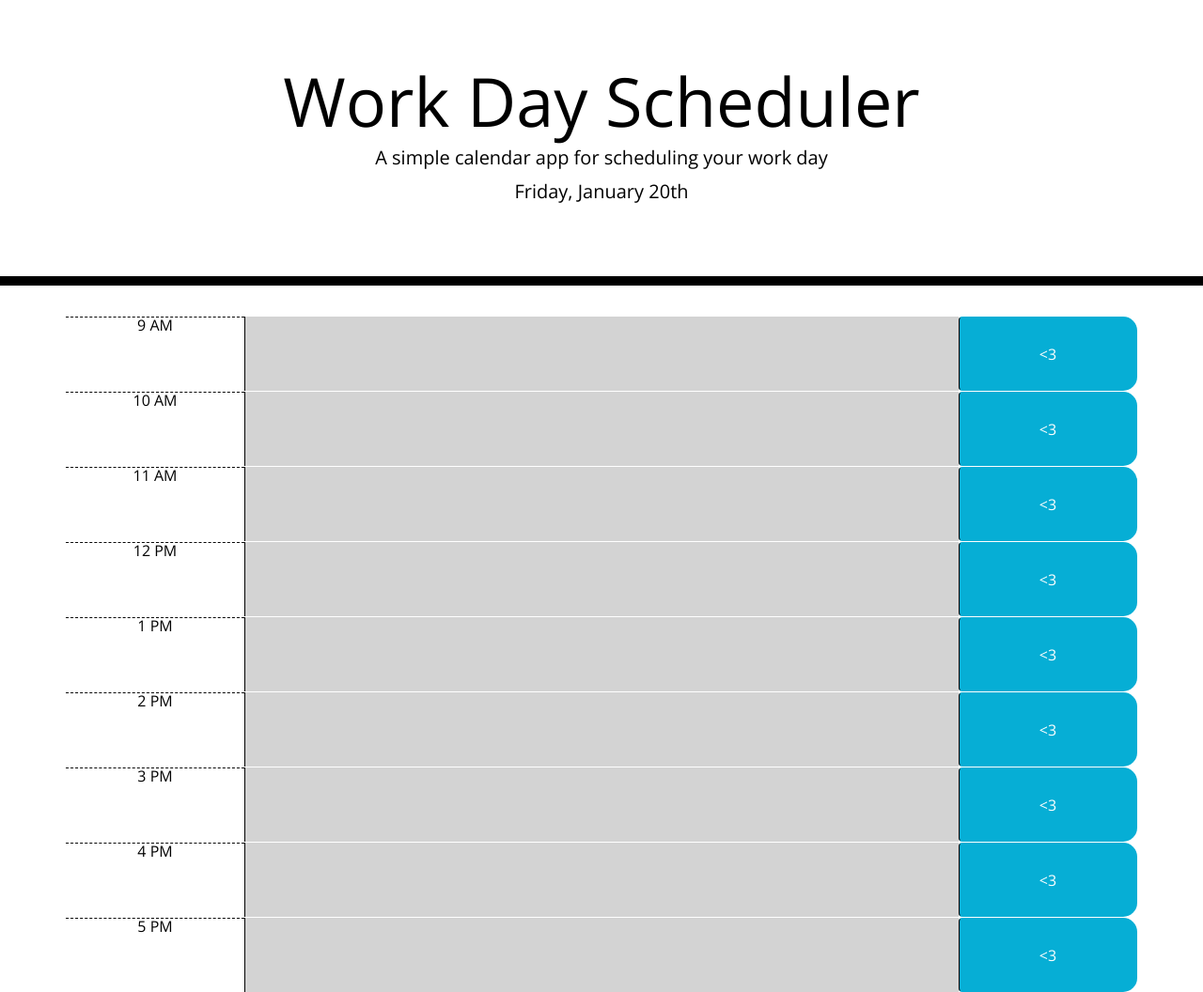
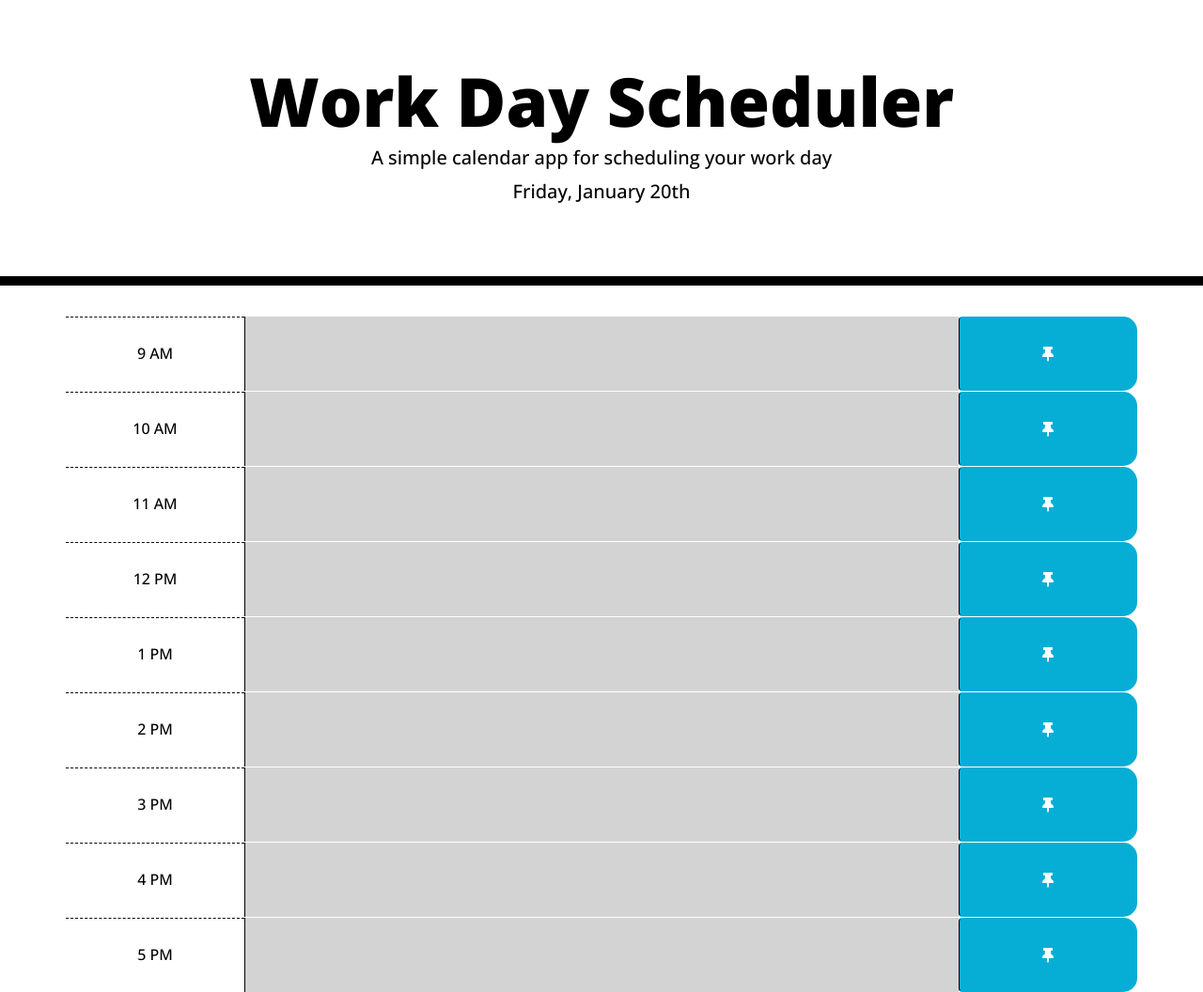
Before and after one commit to mchinojo/7Work-Day-Scheduler, a plain HTML site: page index.html in a window 1280 px wide. Shown: the whole page at 94% size. Drawn offline with nearby package versions, Linux system fonts and the light colour scheme.

Commit message:
added comments to my js file.

```diff
--- a/assets/script.js
+++ b/assets/script.js
@@ -1,3 +1,4 @@
+// Some variables to access to HTML elements.
 let $currentDay = $("#currentDay");
 let $containerDiv = $(".container");
 let today = moment();
@@ -5,72 +6,75 @@ let today = moment();
 // Display the current day.
 $currentDay.text(today.format("dddd, MMMM Do"));
 
-
+// A function to render the calendar.
 function renderScheduler() {
 
+    // Create a Time Block div, becausee the CSS file gave me a hint.
     let $timeBlockDiv = $("<div>");
     $timeBlockDiv.addClass("row time-block");
     $containerDiv.append($timeBlockDiv);
 
+    // Create an Hour div to display the hours on the schedule.
     let $hourDiv = $("<div>");
     $hourDiv.addClass("col-2 hour");
     $timeBlockDiv.append($hourDiv);
 
+    // Add 1 hour so we can display a schedule on blocks of 1 hour.
     let workingHours = WorkStart.add(1, 'h');
+
+    // Use the format that appears on the demo.
     $hourDiv.text(workingHours.format("h A"));
 
+    // Create a textarea element that allows to write events.
     let $textArea = $("<textarea>");
     $textArea.addClass("col-8");
-    // $textArea.attr("data-text", index);
     $timeBlockDiv.append($textArea);
 
+    // Create a button element that will allows to save events.
     let $saveButton = $("<button>");
     $saveButton.addClass("col-2 btn saveBtn");
-    $saveButton.text("<3");
-    // $saveButton.attr("data-button", index);
     $timeBlockDiv.append($saveButton);
 
-    paintBlocks($hourDiv, $textArea);
+    // Create an icon element, becausee the CSS and index files gave me a hint.
+    let $saveIcon = $("<i>");
+    $saveIcon.addClass("fas fa-thumbtack");
+    $saveButton.append($saveIcon);
 
+    // Call the function that will paint my blocks according to the current time.
+    paintBlocks(workingHours, $textArea);
 
-    let renderedHour = moment($hourDiv.text(), "h A").hour();
-    $textArea.val(localStorage.getItem(renderedHour));
+    // Converting the hour string into an hour number, so I can save it as a value on my local storage.
+    let hourNumber = workingHours.hour();
 
+    $textArea.val(localStorage.getItem(hourNumber));
 
+    // A function for my save buttons.
     $($saveButton).on('click', function () {
 
-        localStorage.setItem(renderedHour, $textArea.val());
+        localStorage.setItem(hourNumber, $textArea.val());
     })
 }
 
-function paintBlocks(hour, meeting) {
+// A function for painting my blocks.
+function paintBlocks(currentTime, meeting) {
+
+    // Converting the current hour and the hours on the schedule into numbers so I can make comparisons.
     let currentHour = today.hour();
-    let renderedHour = moment(hour.text(), "h A").hour();
-    if (currentHour === renderedHour) {
+    let hourNumber = currentTime.hour();
+    if (currentHour === hourNumber) {
         meeting.addClass("present");
-    } else if (currentHour > renderedHour) {
+    } else if (currentHour > hourNumber) {
         meeting.addClass("past");
     } else {
         meeting.addClass("future");
     }
 }
 
+// Setting a starting hour.
+let WorkStart = moment("08:00", "hh:mm");
 
-let WorkStart = moment("08:00", "hh:mm");
+// A loop to create 9 blocks.
 for (let index = 0; index < 9; index++) {
+    // Calling my rendering function.
     renderScheduler();
 }
-
-
-
-
-
-
-    // .description
-    // .time-block
-    // .row
-    // .hour
-    // .past
-    // .present
-    // .future
-    // .saveBtn
--- a/assets/style.css
+++ b/assets/style.css
@@ -21,6 +21,10 @@ textarea {
   border-bottom: 10px solid black;
 }
 
+.jumbotron h1 {
+  font-weight: 800;
+}
+
 .description {
   white-space: pre-wrap;
 }
@@ -40,6 +44,7 @@ textarea {
   background-color: #ffffff;
   color: #000000;
   border-top: 1px dashed #000000;
+  padding-top: 30px;
 }
 
 .past {
--- a/index.html
+++ b/index.html
@@ -9,10 +9,14 @@
   <!-- Bootstrap link -->
   <link rel="stylesheet" href="https://stackpath.bootstrapcdn.com/bootstrap/4.3.1/css/bootstrap.min.css" />
 
-  <!-- Fonts links -->
+  <!-- Font Awesome Icon link -->
   <link rel="stylesheet" href="https://use.fontawesome.com/releases/v5.8.1/css/all.css"
     integrity="sha384-50oBUHEmvpQ+1lW4y57PTFmhCaXp0ML5d60M1M7uH2+nqUivzIebhndOJK28anvf" crossorigin="anonymous" />
-  <link href="https://fonts.googleapis.com/css?family=Open+Sans&display=swap" rel="stylesheet" />
+
+  <!-- Google Fonts link -->
+  <link rel="preconnect" href="https://fonts.googleapis.com">
+  <link rel="preconnect" href="https://fonts.gstatic.com" crossorigin>
+  <link href="https://fonts.googleapis.com/css2?family=Open+Sans:wght@500;700;800&display=swap" rel="stylesheet">
 
   <!-- My CSS -->
   <link rel="stylesheet" href="assets/style.css" />
```
